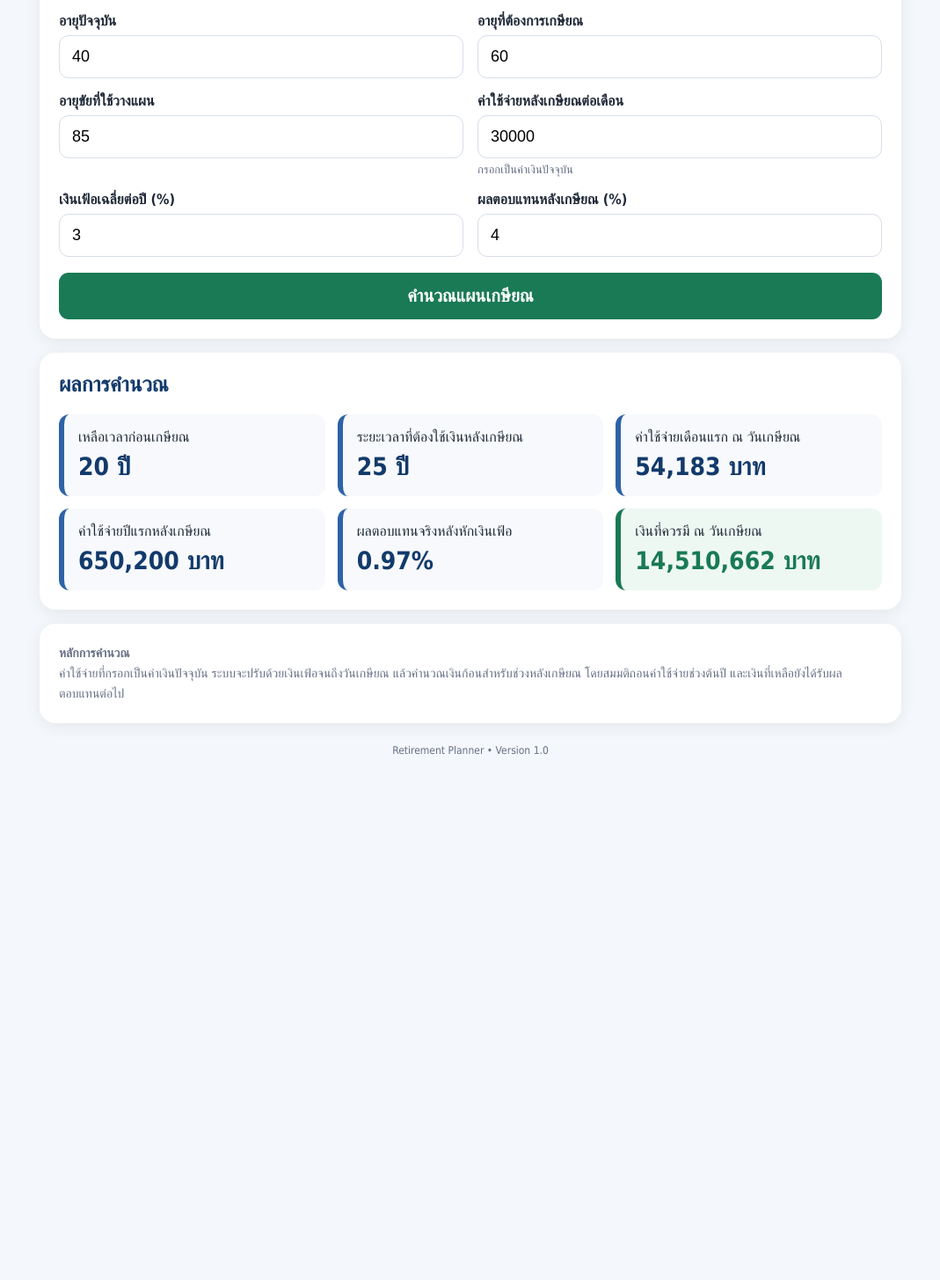
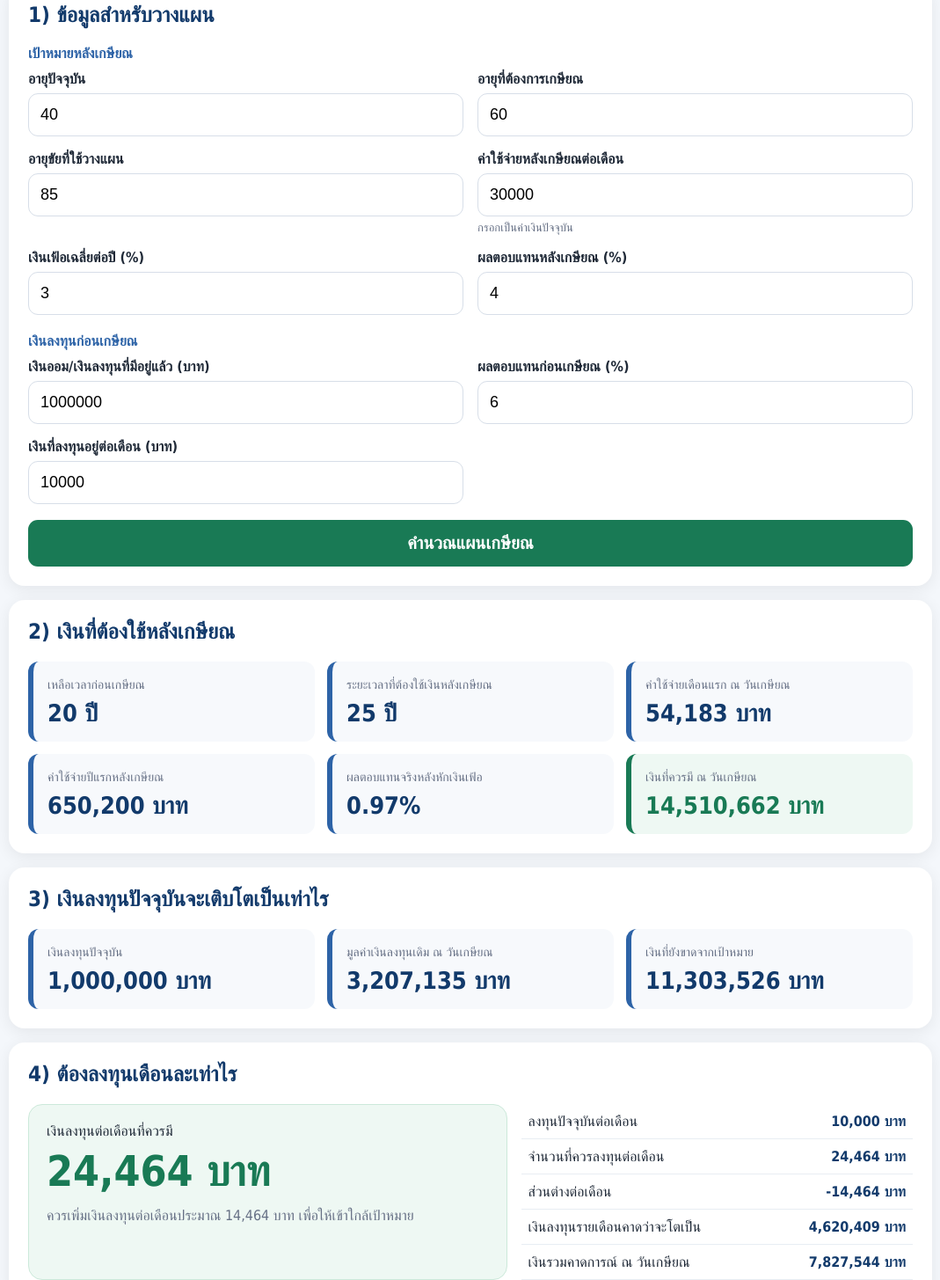
Before and after one commit to piyaphonp/Investment-Planner, a plain HTML site: page index.html in a window 1280 px wide. Shown: the part 210-1665 px from the top of the page at 88% size, without its empty margins (105-1174 px from the left). Before the commit the page ends 1104 px from the top, so only its background shows below. Drawn offline with Linux system fonts and the light colour scheme.

Commit message:
Add files via upload

```diff
--- a/index.html
+++ b/index.html
@@ -1,45 +1,33 @@
 <!doctype html>
 <html lang="th">
 <head>
-<meta charset="utf-8">
-<meta name="viewport" content="width=device-width,initial-scale=1,viewport-fit=cover">
-<meta name="theme-color" content="#123a6b">
-<meta name="apple-mobile-web-app-capable" content="yes">
-<meta name="apple-mobile-web-app-title" content="Retirement">
-<link rel="manifest" href="manifest.webmanifest">
-<title>เครื่องมือวางแผนเกษียณ</title>
+<meta charset="utf-8"><meta name="viewport" content="width=device-width,initial-scale=1,viewport-fit=cover">
+<meta name="theme-color" content="#123a6b"><meta name="apple-mobile-web-app-capable" content="yes">
+<link rel="manifest" href="manifest.webmanifest"><title>Retirement Planner V2</title>
 <style>
-:root{--navy:#123a6b;--blue:#2d63a7;--green:#197a55;--bg:#f4f7fb;--card:#fff;--text:#1f2937;--muted:#667085;--line:#d7dee8}
-*{box-sizing:border-box}
-body{margin:0;font-family:Tahoma,Arial,sans-serif;color:var(--text);background:var(--bg);padding:18px}
-.wrap{max-width:980px;margin:auto}
-.hero{background:linear-gradient(135deg,var(--navy),var(--blue));color:#fff;padding:24px;border-radius:20px;margin-bottom:18px}
-h1{margin:0 0 6px;font-size:clamp(26px,5vw,38px)}
-.hero p{margin:0;opacity:.92}
-.card{background:var(--card);border-radius:18px;padding:22px;margin:16px 0;box-shadow:0 4px 18px rgba(0,0,0,.07)}
-h2{margin-top:0;color:var(--navy)}
-.grid{display:grid;grid-template-columns:repeat(2,minmax(0,1fr));gap:16px}
-label{display:block;font-weight:700;margin-bottom:7px}
-.hint{font-size:13px;color:var(--muted);margin-top:5px}
-input{width:100%;padding:13px 14px;border:1px solid var(--line);border-radius:11px;font-size:18px}
-button{width:100%;margin-top:18px;padding:15px;border:0;border-radius:11px;background:var(--green);color:#fff;font-size:20px;font-weight:700}
-.results{display:grid;grid-template-columns:repeat(3,minmax(0,1fr));gap:14px}
-.result{border-left:6px solid var(--blue);background:#f7f9fc;padding:16px;border-radius:12px}
-.result strong{display:block;color:var(--navy);font-size:clamp(21px,4vw,28px);margin-top:8px}
-.result.major{border-left-color:var(--green);background:#eef8f3}
-.result.major strong{color:var(--green)}
-.note{font-size:14px;line-height:1.65;color:var(--muted)}
-.footer{text-align:center;color:var(--muted);font-size:12px;padding:8px 0 16px}
-@media(max-width:720px){body{padding:10px}.grid,.results{grid-template-columns:1fr}.card{padding:16px}}
+:root{--n:#123a6b;--b:#2d63a7;--g:#197a55;--bg:#f4f7fb;--m:#667085;--l:#d7dee8}
+*{box-sizing:border-box}body{margin:0;font-family:Tahoma,Arial,sans-serif;background:var(--bg);color:#1f2937;padding:18px}
+.wrap{max-width:1050px;margin:auto}.hero{background:linear-gradient(135deg,var(--n),var(--b));color:#fff;padding:24px;border-radius:20px}
+h1{margin:0 0 6px;font-size:clamp(26px,5vw,38px)}.hero p{margin:0;opacity:.92}.badge{display:inline-block;margin-top:10px;padding:5px 10px;border-radius:999px;background:#ffffff25}
+.card{background:#fff;border-radius:18px;padding:22px;margin:16px 0;box-shadow:0 4px 18px #00000012}h2{margin-top:0;color:var(--n)}
+.grid{display:grid;grid-template-columns:repeat(2,minmax(0,1fr));gap:16px}.section{font-weight:700;color:var(--b);margin:20px 0 10px}
+label{display:block;font-weight:700;margin-bottom:7px}.hint{font-size:13px;color:var(--m);margin-top:5px}
+input{width:100%;padding:13px;border:1px solid var(--l);border-radius:11px;font-size:18px}
+button{width:100%;margin-top:18px;padding:15px;border:0;border-radius:11px;background:var(--g);color:#fff;font-size:20px;font-weight:700}
+.results{display:grid;grid-template-columns:repeat(3,minmax(0,1fr));gap:14px}.result{background:#f7f9fc;border-left:6px solid var(--b);padding:16px;border-radius:12px}
+.result span{font-size:14px;color:var(--m)}.result strong{display:block;color:var(--n);font-size:clamp(20px,3vw,27px);margin-top:8px}
+.major{background:#eef8f3;border-left-color:var(--g)}.major strong{color:var(--g)}
+.summary{display:grid;grid-template-columns:1.1fr .9fr;gap:16px}.callout{padding:20px;border-radius:16px;background:#eef8f3;border:1px solid #cce9da}
+.big{font-size:clamp(30px,6vw,48px);font-weight:800;color:var(--g);margin:8px 0}.sub,.note{color:var(--m);line-height:1.65}
+table{width:100%;border-collapse:collapse}td{padding:10px 8px;border-bottom:1px solid #e8edf3}td:last-child{text-align:right;font-weight:700;color:var(--n)}
+.footer{text-align:center;color:var(--m);font-size:12px;padding-bottom:14px}@media(max-width:760px){body{padding:10px}.grid,.results,.summary{grid-template-columns:1fr}.card{padding:16px}}
 </style>
 </head>
-<body>
-<div class="wrap">
-<section class="hero"><h1>เครื่องมือวางแผนเกษียณ</h1><p>คำนวณเงินที่ควรมี ณ วันเกษียณ จากค่าใช้จ่ายในค่าเงินปัจจุบัน</p></section>
+<body><div class="wrap">
+<section class="hero"><h1>เครื่องมือวางแผนเกษียณ</h1><p>คำนวณเงินก้อนเป้าหมายและเงินลงทุนต่อเดือนที่ควรเตรียม</p><span class="badge">Version 2.0</span></section>
 
-<section class="card">
-<h2>ข้อมูลสำหรับวางแผน</h2>
-<div class="grid">
+<section class="card"><h2>1) ข้อมูลสำหรับวางแผน</h2>
+<div class="section">เป้าหมายหลังเกษียณ</div><div class="grid">
 <div><label>อายุปัจจุบัน</label><input id="currentAge" type="number" value="40"></div>
 <div><label>อายุที่ต้องการเกษียณ</label><input id="retireAge" type="number" value="60"></div>
 <div><label>อายุขัยที่ใช้วางแผน</label><input id="lifeAge" type="number" value="85"></div>
@@ -47,55 +35,62 @@ button{width:100%;margin-top:18px;padding:15px;border:0;border-radius:11px;backg
 <div><label>เงินเฟ้อเฉลี่ยต่อปี (%)</label><input id="inflation" type="number" step="0.1" value="3"></div>
 <div><label>ผลตอบแทนหลังเกษียณ (%)</label><input id="retireReturn" type="number" step="0.1" value="4"></div>
 </div>
-<button id="calcBtn">คำนวณแผนเกษียณ</button>
-</section>
+<div class="section">เงินลงทุนก่อนเกษียณ</div><div class="grid">
+<div><label>เงินออม/เงินลงทุนที่มีอยู่แล้ว (บาท)</label><input id="currentSavings" type="number" value="1000000"></div>
+<div><label>ผลตอบแทนก่อนเกษียณ (%)</label><input id="preReturn" type="number" step="0.1" value="6"></div>
+<div><label>เงินที่ลงทุนอยู่ต่อเดือน (บาท)</label><input id="currentMonthlySaving" type="number" value="10000"></div>
+</div><button id="calcBtn">คำนวณแผนเกษียณ</button></section>
 
-<section class="card">
-<h2>ผลการคำนวณ</h2>
-<div class="results">
+<section class="card"><h2>2) เงินที่ต้องใช้หลังเกษียณ</h2><div class="results">
 <div class="result"><span>เหลือเวลาก่อนเกษียณ</span><strong id="yearsToRetire">-</strong></div>
 <div class="result"><span>ระยะเวลาที่ต้องใช้เงินหลังเกษียณ</span><strong id="retirementYears">-</strong></div>
 <div class="result"><span>ค่าใช้จ่ายเดือนแรก ณ วันเกษียณ</span><strong id="futureMonthlyExpense">-</strong></div>
 <div class="result"><span>ค่าใช้จ่ายปีแรกหลังเกษียณ</span><strong id="firstYearExpense">-</strong></div>
 <div class="result"><span>ผลตอบแทนจริงหลังหักเงินเฟ้อ</span><strong id="realReturn">-</strong></div>
 <div class="result major"><span>เงินที่ควรมี ณ วันเกษียณ</span><strong id="requiredCapital">-</strong></div>
-</div>
-</section>
+</div></section>
+
+<section class="card"><h2>3) เงินลงทุนปัจจุบันจะเติบโตเป็นเท่าไร</h2><div class="results">
+<div class="result"><span>เงินลงทุนปัจจุบัน</span><strong id="currentSavingsOut">-</strong></div>
+<div class="result"><span>มูลค่าเงินลงทุนเดิม ณ วันเกษียณ</span><strong id="futureCurrentSavings">-</strong></div>
+<div class="result"><span>เงินที่ยังขาดจากเป้าหมาย</span><strong id="capitalGap">-</strong></div>
+</div></section>
+
+<section class="card"><h2>4) ต้องลงทุนเดือนละเท่าไร</h2><div class="summary">
+<div class="callout"><div>เงินลงทุนต่อเดือนที่ควรมี</div><div class="big" id="requiredMonthlySaving">-</div><div class="sub" id="savingMessage">-</div></div>
+<div><table>
+<tr><td>ลงทุนปัจจุบันต่อเดือน</td><td id="currentMonthlySavingOut">-</td></tr>
+<tr><td>จำนวนที่ควรลงทุนต่อเดือน</td><td id="requiredMonthlySavingTable">-</td></tr>
+<tr><td>ส่วนต่างต่อเดือน</td><td id="monthlyDifference">-</td></tr>
+<tr><td>เงินลงทุนรายเดือนคาดว่าจะโตเป็น</td><td id="futureMonthlyContrib">-</td></tr>
+<tr><td>เงินรวมคาดการณ์ ณ วันเกษียณ</td><td id="projectedTotal">-</td></tr>
+</table></div></div></section>
 
 <section class="card note"><b>หลักการคำนวณ</b><br>
-ค่าใช้จ่ายที่กรอกเป็นค่าเงินปัจจุบัน ระบบจะปรับด้วยเงินเฟ้อจนถึงวันเกษียณ
-แล้วคำนวณเงินก้อนสำหรับช่วงหลังเกษียณ โดยสมมติถอนค่าใช้จ่ายช่วงต้นปี
-และเงินที่เหลือยังได้รับผลตอบแทนต่อไป
+ค่าใช้จ่ายหลังเกษียณถูกปรับด้วยเงินเฟ้อถึงวันเกษียณ • เงินก้อนหลังเกษียณใช้วิธีถอนต้นปี (Annuity Due) • เงินลงทุนเดิมโตด้วยผลตอบแทนก่อนเกษียณ • เงินลงทุนรายเดือนสมมติลงทุนปลายเดือน • เป็นประมาณการเพื่อการวางแผน ไม่ใช่การรับประกันผลตอบแทน
 </section>
-<div class="footer">Retirement Planner • Version 1.0</div>
+<div class="footer">Retirement Planner • Version 2.0</div>
 </div>
-
 <script>
 const $=id=>document.getElementById(id);
-const fmt=n=>new Intl.NumberFormat('th-TH',{maximumFractionDigits:0}).format(n)+' บาท';
-function calculate(){
- const currentAge=Number($('currentAge').value),retireAge=Number($('retireAge').value),
- lifeAge=Number($('lifeAge').value),monthlyExpense=Number($('monthlyExpense').value),
- inflation=Number($('inflation').value)/100,retireReturn=Number($('retireReturn').value)/100;
- const yearsToRetire=retireAge-currentAge,retirementYears=lifeAge-retireAge;
- if(yearsToRetire<0||retirementYears<=0||monthlyExpense<=0||inflation<=-1||retireReturn<=-1){
-   alert('กรุณาตรวจสอบข้อมูลที่กรอก'); return;
- }
- const futureMonthlyExpense=monthlyExpense*Math.pow(1+inflation,yearsToRetire);
- const firstYearExpense=futureMonthlyExpense*12;
- const realReturn=(1+retireReturn)/(1+inflation)-1;
- const requiredCapital=Math.abs(realReturn)<1e-10
- ? firstYearExpense*retirementYears
- : firstYearExpense*((1-Math.pow(1+realReturn,-retirementYears))/realReturn)*(1+realReturn);
- $('yearsToRetire').textContent=yearsToRetire+' ปี';
- $('retirementYears').textContent=retirementYears+' ปี';
- $('futureMonthlyExpense').textContent=fmt(futureMonthlyExpense);
- $('firstYearExpense').textContent=fmt(firstYearExpense);
- $('realReturn').textContent=(realReturn*100).toFixed(2)+'%';
- $('requiredCapital').textContent=fmt(requiredCapital);
+const money=n=>new Intl.NumberFormat('th-TH',{maximumFractionDigits:0}).format(Math.max(0,n))+' บาท';
+const signed=n=>(n<0?'-':'')+new Intl.NumberFormat('th-TH',{maximumFractionDigits:0}).format(Math.abs(n))+' บาท';
+function fvMonthly(pmt,a,m){if(m<=0)return 0;const r=a/12;return Math.abs(r)<1e-12?pmt*m:pmt*((Math.pow(1+r,m)-1)/r)}
+function reqPmt(fv,a,m){if(fv<=0)return 0;if(m<=0)return Infinity;const r=a/12;return Math.abs(r)<1e-12?fv/m:fv/((Math.pow(1+r,m)-1)/r)}
+function calc(){
+ const ca=+$('currentAge').value,ra=+$('retireAge').value,la=+$('lifeAge').value,me=+$('monthlyExpense').value;
+ const inf=+$('inflation').value/100,rr=+$('retireReturn').value/100,cs=+$('currentSavings').value,pr=+$('preReturn').value/100,cms=+$('currentMonthlySaving').value;
+ const yrs=ra-ca,retY=la-ra,months=yrs*12;
+ if(yrs<0||retY<=0||me<=0||cs<0||cms<0||inf<=-1||rr<=-1||pr<=-1){alert('กรุณาตรวจสอบข้อมูลที่กรอก');return}
+ const fm=me*Math.pow(1+inf,yrs),fy=fm*12,real=(1+rr)/(1+inf)-1;
+ const cap=Math.abs(real)<1e-12?fy*retY:fy*((1-Math.pow(1+real,-retY))/real)*(1+real);
+ const fcs=cs*Math.pow(1+pr,yrs),gap=Math.max(0,cap-fcs),rpm=reqPmt(gap,pr,months),fmc=fvMonthly(cms,pr,months),proj=fcs+fmc,diff=cms-rpm;
+ $('yearsToRetire').textContent=yrs+' ปี';$('retirementYears').textContent=retY+' ปี';$('futureMonthlyExpense').textContent=money(fm);$('firstYearExpense').textContent=money(fy);$('realReturn').textContent=(real*100).toFixed(2)+'%';$('requiredCapital').textContent=money(cap);
+ $('currentSavingsOut').textContent=money(cs);$('futureCurrentSavings').textContent=money(fcs);$('capitalGap').textContent=money(gap);
+ const rt=Number.isFinite(rpm)?money(rpm):'คำนวณไม่ได้';$('requiredMonthlySaving').textContent=rt;$('requiredMonthlySavingTable').textContent=rt;$('currentMonthlySavingOut').textContent=money(cms);$('monthlyDifference').textContent=signed(diff);$('futureMonthlyContrib').textContent=money(fmc);$('projectedTotal').textContent=money(proj);
+ $('savingMessage').textContent=!Number.isFinite(rpm)?'ไม่มีช่วงเวลาให้สะสมเพิ่ม':gap<=0?'เงินลงทุนเดิมคาดว่าเพียงพอต่อเป้าหมาย แม้ยังไม่รวมเงินลงทุนรายเดือนใหม่':diff>=0?'เงินที่ลงทุนอยู่ต่อเดือนปัจจุบันไม่น้อยกว่าจำนวนที่แบบจำลองคำนวณว่าต้องใช้':'ควรเพิ่มเงินลงทุนต่อเดือนประมาณ '+money(Math.abs(diff))+' เพื่อให้เข้าใกล้เป้าหมาย';
 }
-$('calcBtn').addEventListener('click',calculate);
-calculate();
-if('serviceWorker' in navigator){window.addEventListener('load',()=>navigator.serviceWorker.register('./service-worker.js').catch(()=>{}));}
+$('calcBtn').onclick=calc;calc();
+if('serviceWorker'in navigator){window.addEventListener('load',()=>navigator.serviceWorker.register('./service-worker.js').catch(()=>{}))}
 </script>
 </body></html>
```
Also changed, not shown: service-worker.js (+4 -4 lines).
